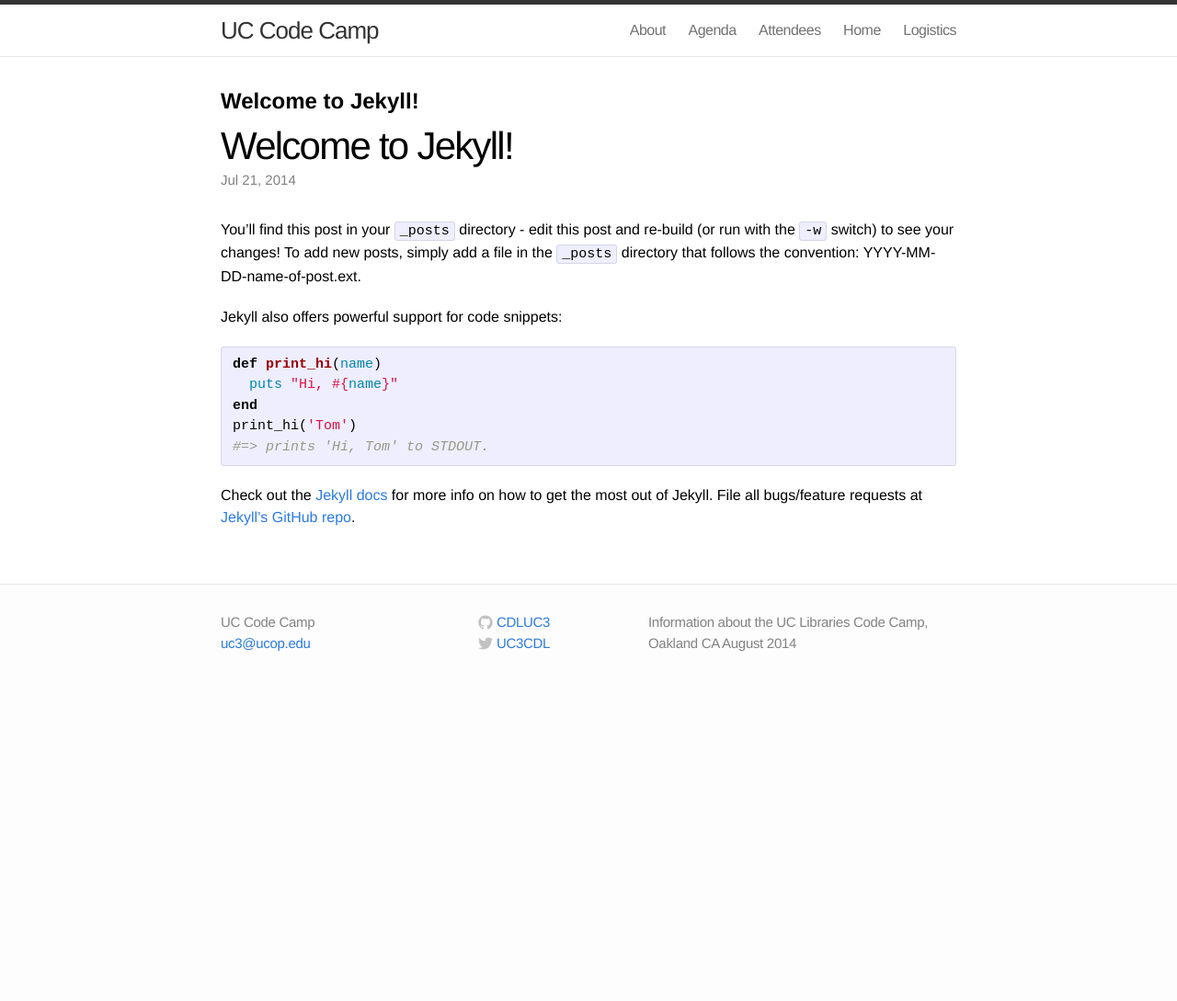
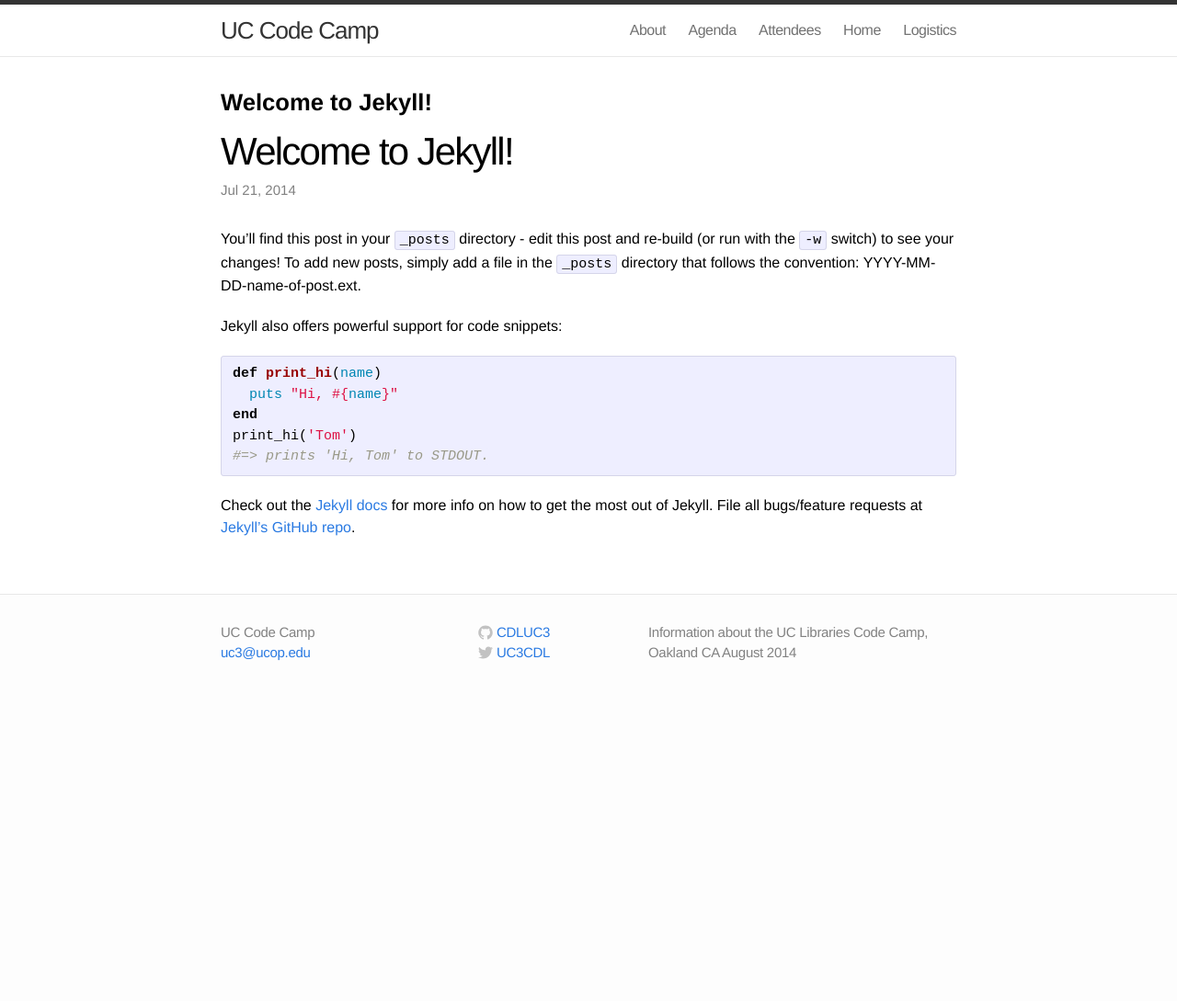
Before and after one commit to CDLUC3/UC-code-camp, a Jekyll site: the page built from _posts/2014-07-21-welcome-to-jekyll.markdown, in a window 1280 px wide. Shown: the whole page at 92% size. Built offline with Jekyll 4.4.1, drawn with Linux system fonts in a browser that asks for light colours; Markdown is read by kramdown in place of the engine named in the settings; before the commit the page ends 900 px from its top, so only the background shows below that.

Commit message:
css fixes

```diff
--- a/css/main.css
+++ b/css/main.css
@@ -6,7 +6,7 @@
   padding: 0;
 }
 
-html, body { height: 100%; }
+html, body { height: 110%; }
 
 body {
   font-family: Helvetica, Arial, sans-serif;
@@ -16,11 +16,11 @@
   background-color: #fdfdfd;
 }
 
-h1 { font-size: 150%; font-weight: 600; }
+h1 { font-size: 160%; font-weight: 600; }
 
-h2 { font-size: 120%; font-weight: 600; }
+h2 { font-size: 140%; font-weight: 600; }
 
-h3, h4, h5, h6 { font-size: 100%; font-weight: 400; }
+h3, h4, h5, h6 { font-size: 100%; font-weight: 600; }
 
 a         { color: #2a7ae2; text-decoration: none; }
 a:hover   { color: #000; text-decoration: underline; }
@@ -175,7 +175,7 @@
 .post-header h1 {
   font-size: 42px;
   letter-spacing: -1.75px;
-  line-height: 1;
+  line-height: 1.2;
   font-weight: 300;
 }
 
@@ -196,7 +196,7 @@
 .post-content h4,
 .post-content h5,
 .post-content h6 {
-  line-height: 1;
+  line-height: 1.2;
   font-weight: 300;
   margin: 40px 0 20px;
 }
```
